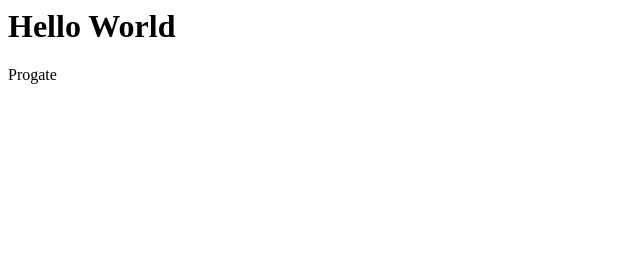
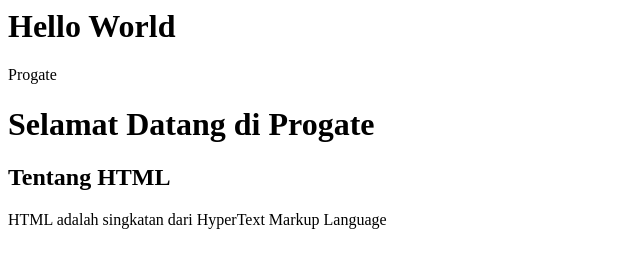
Before and after one commit to alimaturrosyadah/pk_2, a plain HTML site: page index.html in a window 1280 px wide. Shown: the whole page, without its empty margins (0-640 px from the left). Drawn offline with Linux system fonts and the light colour scheme.

Commit message:
Update index.html

```diff
--- a/index.html
+++ b/index.html
@@ -1,2 +1,5 @@
 <h1>Hello World</h1>
 <a>Progate</a>
+<h1>Selamat Datang di Progate</h1>
+<h2>Tentang HTML</h2>
+<p>HTML adalah singkatan dari HyperText Markup Language</p>
```
